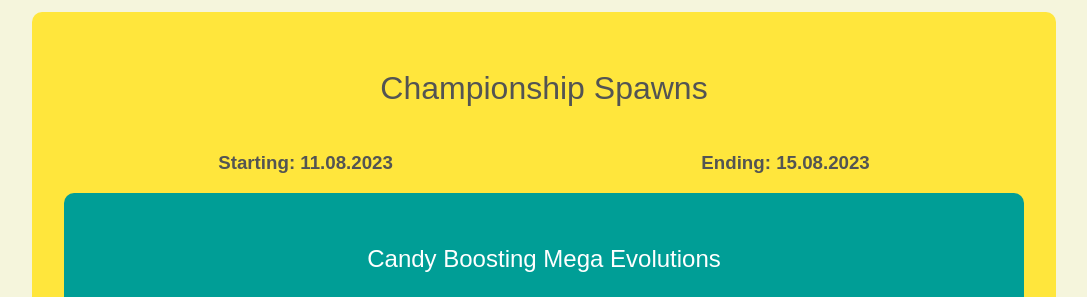
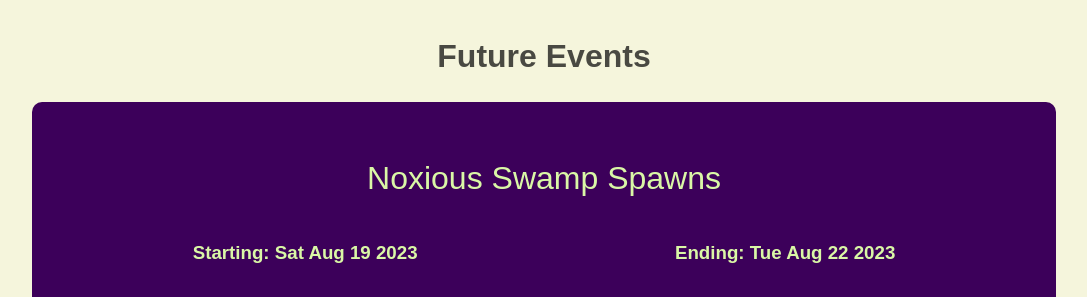
Before and after one commit to statist32/Mega-Evolution-Candy-Calculator, a SvelteKit app: page / in a window 1280 px wide. Shown: the part 222-519 px from the top of the page, without its empty margins (96-1183 px from the left). Built offline with nearby package versions, Linux system fonts and the light colour scheme; grey boxes are pictures that could not be loaded.

Commit message:
Use new date format

```diff
--- a/src/routes/+page.svelte
+++ b/src/routes/+page.svelte
@@ -8,27 +8,27 @@
 	}
 
 	function compareEventDateString(a, b, order = 1) {
-		const aUTC = Date.UTC(...a.startDate.split('.').reverse());
-		const bUTC = Date.UTC(...b.startDate.split('.').reverse());
+		const aUTC = Date.parse(a.startDate);
+		const bUTC = Date.parse(b.startDate);
 		return order * (aUTC - bUTC);
 	}
-	function getCurrentUTCDate() {
-		return Date.UTC(new Date().getFullYear(), new Date().getMonth() + 1, new Date().getDate());
+	function getCurrentDate() {
+		return new Date();
 	}
 	function isCurrentEvent(event) {
-		const startDate = Date.UTC(...event.startDate.split('.').reverse());
-		const endDate = Date.UTC(...event.endDate.split('.').reverse());
-		const currentDate = getCurrentUTCDate();
+		const startDate = Date.parse(event.startDate);
+		const endDate = Date.parse(event.endDate);
+		const currentDate = getCurrentDate();
 		return startDate <= currentDate && currentDate <= endDate;
 	}
 	function isFutureEvent(event) {
-		const startDate = Date.UTC(...event.startDate.split('.').reverse());
-		const currentDate = getCurrentUTCDate();
+		const startDate = Date.parse(event.startDate);
+		const currentDate = getCurrentDate();
 		return startDate > currentDate;
 	}
 	function isPastEvent(event) {
-		const endDate = Date.UTC(...event.endDate.split('.').reverse());
-		const currentDate = getCurrentUTCDate();
+		const endDate = Date.parse(event.endDate);
+		const currentDate = getCurrentDate();
 		return endDate < currentDate;
 	}
 	const currentEvents = events
--- a/src/routes/EventTile.svelte
+++ b/src/routes/EventTile.svelte
@@ -12,6 +12,9 @@
 	function handleMegaClicked(event) {
 		boostedTypes = event.detail.types;
 	}
+	const startDate = new Date(Date.parse(event.startDate)).toDateString()
+	const endDate = new Date(Date.parse(event.endDate)).toDateString()
+
 </script>
 
 <section
@@ -21,8 +24,8 @@
 	<div class="general-event-information">
 		<h2>{event.name}</h2>
 		<div class="event-dates">
-			<h3>Starting: {event.startDate}</h3>
-			<h3>Ending: {event.endDate}</h3>
+			<h3>Starting: {startDate}</h3>
+			<h3>Ending: {endDate}</h3>
 		</div>
 	</div>
 	{#if showRankingAndEncounters}
```
Also changed, not shown: src/data/events.json.
